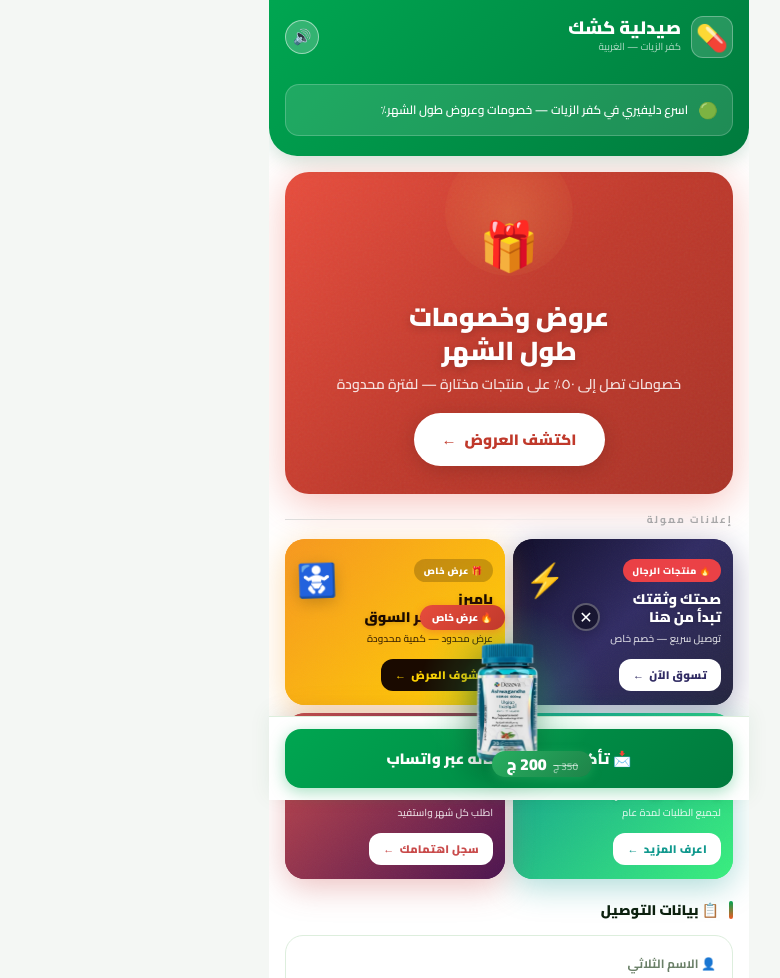
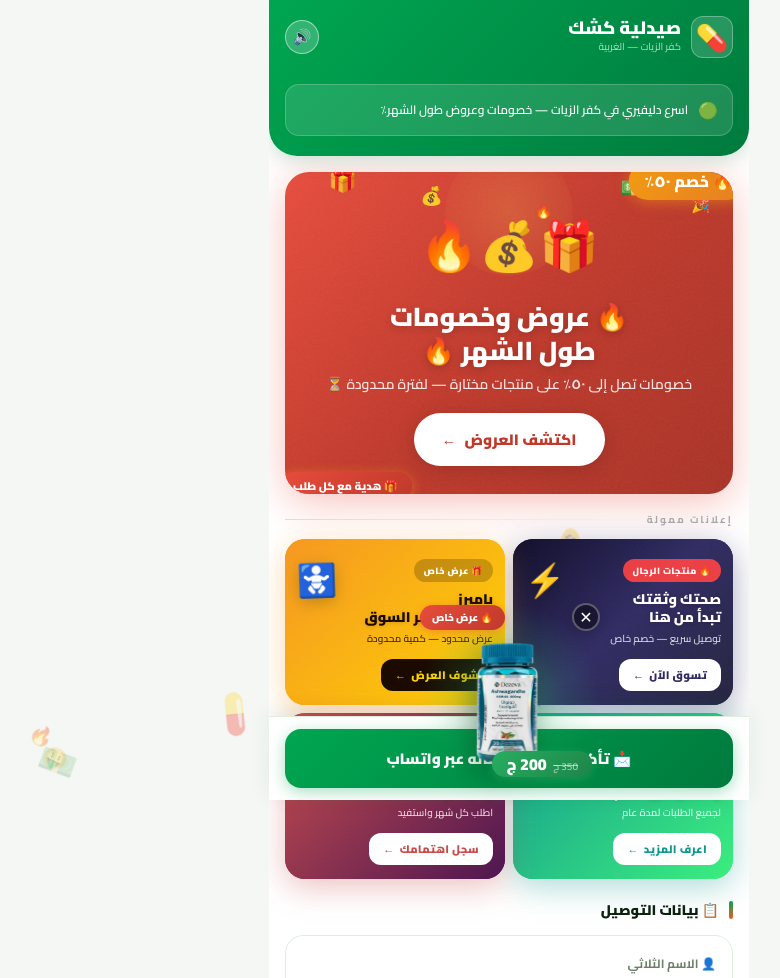
Before and after one commit to mhmodkeshk/keshk-pharmacy, a website: page index.html in a window 1280 px wide. Shown: the top 978 px of the page, without its empty margins (131-911 px from the left). Drawn offline with Linux system fonts and the light colour scheme.

Commit message:
Update index.html

```diff
--- a/index.html
+++ b/index.html
@@ -25,7 +25,7 @@
 
 * { box-sizing: border-box; margin: 0; padding: 0; -webkit-tap-highlight-color: transparent; }
 body { font-family: 'Cairo', sans-serif; background: var(--bg); color: var(--text); display: flex; justify-content: center; min-height: 100vh; }
-.app { width: 100%; max-width: 480px; background: var(--white); min-height: 100vh; position: relative; padding-bottom: 100px; overflow-x: hidden; }
+.app { width: 100%; max-width: 480px; background: var(--white); min-height: 100vh; position: relative; z-index: 1; padding-bottom: 100px; overflow-x: hidden; }
 .page { display: none; }
 .page.active { display: block; }
 
@@ -107,6 +107,49 @@ body { font-family: 'Cairo', sans-serif; background: var(--bg); color: var(--tex
 }
 .hero-banner-cta:active { transform: scale(0.95); box-shadow: 0 2px 10px rgba(0,0,0,0.1); }
 .hero-banner-cta::after { content: ' ←'; }
+/* نجوم/جسيمات عائمة */
+.hero-sparks {
+  position: absolute; top: 0; left: 0; width: 100%; height: 100%;
+  pointer-events: none; overflow: hidden; z-index: 1;
+}
+.hero-sparks span {
+  position: absolute; font-size: 20px; animation: sparkFloat 3s ease-in-out infinite; opacity: 0;
+}
+.hero-sparks.fade-out span { animation: none; opacity: 0 !important; transition: opacity 1s; }
+@keyframes sparkFloat {
+  0% { transform: translateY(30px) scale(0.5); opacity: 0; }
+  20% { opacity: 1; }
+  80% { opacity: 1; }
+  100% { transform: translateY(-20px) scale(1.3); opacity: 0; }
+}
+/* جسيمات خلفية عائمة (فلوس/هدايا) */
+.bg-particles {
+  position: fixed; top: 0; left: 0; width: 100%; height: 100%;
+  pointer-events: none; overflow: hidden; z-index: -1;
+  transition: opacity 2s ease;
+}
+.bg-particles.fade-out { opacity: 0; }
+.bg-particles span {
+  position: absolute; bottom: -40px; font-size: 22px; animation: particleRise linear infinite; opacity: 0.3;
+}
+@keyframes particleRise {
+  0% { transform: translateY(0) rotate(0deg); opacity: 0; }
+  10% { opacity: 0.35; }
+  90% { opacity: 0.35; }
+  100% { transform: translateY(-110vh) rotate(360deg); opacity: 0; }
+}
+/* وميض جوائز */
+.discount-badge-float {
+  position: absolute; z-index: 3; font-size: 14px; font-weight: 900; color: white;
+  background: linear-gradient(135deg,#f39c12,#e67e22); padding: 4px 14px; border-radius: 20px;
+  box-shadow: 0 2px 12px rgba(243,156,18,0.5); animation: badgePulse 1.5s ease infinite; white-space: nowrap;
+  transition: opacity 1.5s ease, transform 1.5s ease;
+}
+.discount-badge-float.fade-out { opacity: 0; transform: scale(0.5); }
+@keyframes badgePulse {
+  0%,100% { transform: scale(1); }
+  50% { transform: scale(1.12); }
+}
 .hero-banner-glow {
   position: absolute; top: -20px; left: 50%; transform: translateX(-50%);
   width: 120px; height: 120px; background: radial-gradient(circle, rgba(255,200,100,0.3), transparent);
@@ -512,10 +555,19 @@ textarea.form-input { resize: none; height: 80px; }
     <div class="hero-banner" data-action="show-page" data-page="offers" role="button" tabindex="0" aria-label="عروض وخصومات طول الشهر">
       <div class="hero-banner-glow"></div>
       <div class="hero-banner-shine"></div>
+      <div class="hero-sparks">
+        <span style="animation-delay:0s;left:10%;">🎁</span>
+        <span style="animation-delay:0.6s;left:30%;">💰</span>
+        <span style="animation-delay:1.2s;left:55%;">🔥</span>
+        <span style="animation-delay:0.3s;left:75%;">💵</span>
+        <span style="animation-delay:0.9s;left:90%;">🎉</span>
+      </div>
+      <div class="discount-badge-float" style="top:-8px;right:-8px;">🔥 خصم ٥٠٪</div>
+      <div class="discount-badge-float" style="bottom:-6px;left:-6px;font-size:11px;background:linear-gradient(135deg,#e74c3c,#c0392b);animation-delay:0.7s;">🎁 هدية مع كل طلب</div>
       <div class="hero-banner-content">
-        <span class="hero-banner-icon">🎁</span>
-        <div class="hero-banner-title">عروض وخصومات<br>طول الشهر</div>
-        <div class="hero-banner-sub">خصومات تصل إلى ٥٠٪ على منتجات مختارة — لفترة محدودة</div>
+        <span class="hero-banner-icon">🎁💰🔥</span>
+        <div class="hero-banner-title">🔥 عروض وخصومات<br>طول الشهر 🔥</div>
+        <div class="hero-banner-sub">خصومات تصل إلى <strong>٥٠٪</strong> على منتجات مختارة — لفترة محدودة ⏳</div>
         <button class="hero-banner-cta">اكتشف العروض</button>
       </div>
     </div>
@@ -604,6 +656,9 @@ textarea.form-input { resize: none; height: 80px; }
         📩 تأكيد الطلب وإرساله عبر واتساب
       </button>
     </div>
+
+    <!-- جسيمات خلفية متحركة -->
+    <div class="bg-particles" id="bgParticles"></div>
 
     <!-- حاوية المنتجات للكود المشفر (مخفية) -->
     <div id="products-list" style="display:none;"></div>
@@ -1640,5 +1695,35 @@ document.addEventListener('click', function(e){
 }, true); // capture phase — ينفذ قبل الكود المشفر
 </script>
 
+<script>
+// ===== انفجار أولي: جسيمات + مشاهد تختفي بعد ٧ ثواني =====
+(function() {
+  // --- الجسيمات الخلفية ---
+  var container = document.getElementById('bgParticles');
+  if (container) {
+    var emojis = ['💰','💵','🎁','🔥','🎉','💊','🤑','✨'];
+    for (var i = 0; i < 14; i++) {
+      var span = document.createElement('span');
+      span.textContent = emojis[i % emojis.length];
+      span.style.left = (Math.random() * 94 + 3) + '%';
+      span.style.fontSize = (16 + Math.random() * 18) + 'px';
+      span.style.animationDuration = (6 + Math.random() * 8) + 's';
+      span.style.animationDelay = (Math.random() * 3) + 's';
+      span.style.opacity = '0.25';
+      container.appendChild(span);
+    }
+  }
+
+  // --- تختفي بعد ٧ ثواني ---
+  setTimeout(function() {
+    if (container) container.classList.add('fade-out');
+    var badges = document.querySelectorAll('.discount-badge-float');
+    for (var b = 0; b < badges.length; b++) badges[b].classList.add('fade-out');
+    var sparks = document.querySelector('.hero-sparks');
+    if (sparks) sparks.classList.add('fade-out');
+  }, 7000);
+})();
+</script>
+
 </body>
 </html>
```
